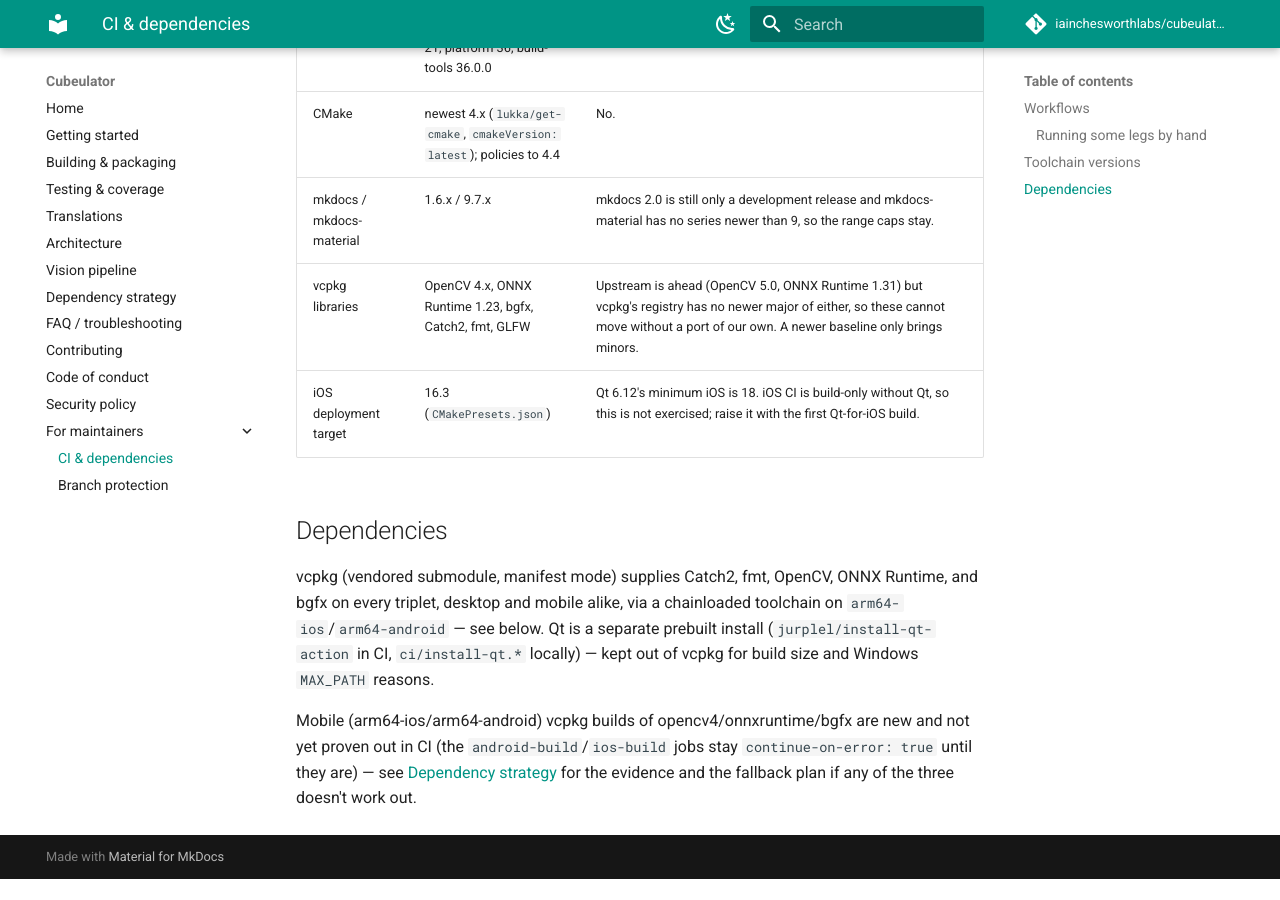
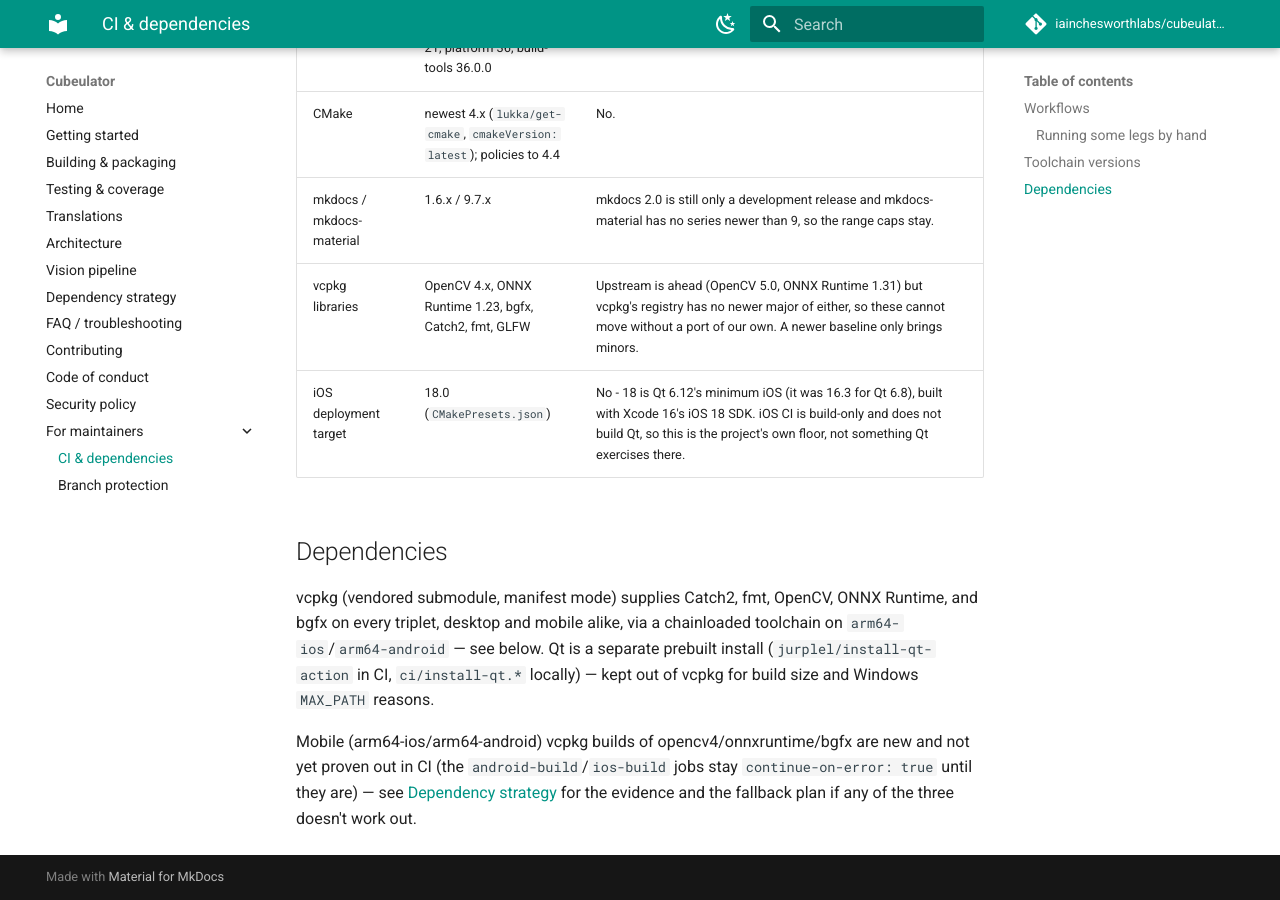
Before and after one commit to iainchesworth/cubeulator, an MkDocs documentation site: the page built from docs/ci.md, in a window 1280 px wide and 900 px high, scrolled down 2169 px. Built offline with MkDocs 1.6.1 and Material for MkDocs 9.7.7, drawn with Linux system fonts in a browser that asks for light colours; comment, search, counter and statistics services are not loaded; before the commit the page ends 3048 px from its top, so only the background shows below that.

Commit message:
Target iOS 18, which is Qt 6.12's minimum
CMAKE_OSX_DEPLOYMENT_TARGET for the iOS presets goes from 16.3 (what Qt 6.8
needed) to 18.0, which is the minimum Qt 6.12 supports (iOS 18, Xcode 16).
The shared Qt/QML shell is meant to ship on iOS, so the project's floor should
not sit below the Qt it is built with.

This drops devices that cannot run iOS 18; that was the intent.

The iOS CI job is build-only and does not build Qt, so it only checks that the
project compiles against the iOS 18 SDK that Xcode 16.4 on macos-15 provides;
it has not run with this change. vcpkg's arm64-ios triplet sets no deployment
target of its own, so the ports keep building against the SDK default, as
before.

```diff
--- a/CMakePresets.json
+++ b/CMakePresets.json
@@ -173,7 +173,7 @@
         "CMAKE_SYSTEM_NAME": "iOS",
         "CMAKE_OSX_SYSROOT": "iphoneos",
         "CMAKE_OSX_ARCHITECTURES": "arm64",
-        "CMAKE_OSX_DEPLOYMENT_TARGET": "16.3",
+        "CMAKE_OSX_DEPLOYMENT_TARGET": "18.0",
         "CUBEULATOR_BUILD_APP": "OFF",
         "CUBEULATOR_BUILD_TESTS": "OFF",
         "CMAKE_XCODE_ATTRIBUTE_CODE_SIGNING_ALLOWED": "NO",
--- a/docs/ci.md
+++ b/docs/ci.md
@@ -54,7 +54,7 @@
 | CMake | newest 4.x (`lukka/get-cmake`, `cmakeVersion: latest`); policies to 4.4 | No. |
 | mkdocs / mkdocs-material | 1.6.x / 9.7.x | mkdocs 2.0 is still only a development release and mkdocs-material has no series newer than 9, so the range caps stay. |
 | vcpkg libraries | OpenCV 4.x, ONNX Runtime 1.23, bgfx, Catch2, fmt, GLFW | Upstream is ahead (OpenCV 5.0, ONNX Runtime 1.31) but vcpkg's registry has no newer major of either, so these cannot move without a port of our own. A newer baseline only brings minors. |
-| iOS deployment target | 16.3 (`CMakePresets.json`) | Qt 6.12's minimum iOS is 18. iOS CI is build-only without Qt, so this is not exercised; raise it with the first Qt-for-iOS build. |
+| iOS deployment target | 18.0 (`CMakePresets.json`) | No - 18 is Qt 6.12's minimum iOS (it was 16.3 for Qt 6.8), built with Xcode 16's iOS 18 SDK. iOS CI is build-only and does not build Qt, so this is the project's own floor, not something Qt exercises there. |
 
 ## Dependencies
 
```
